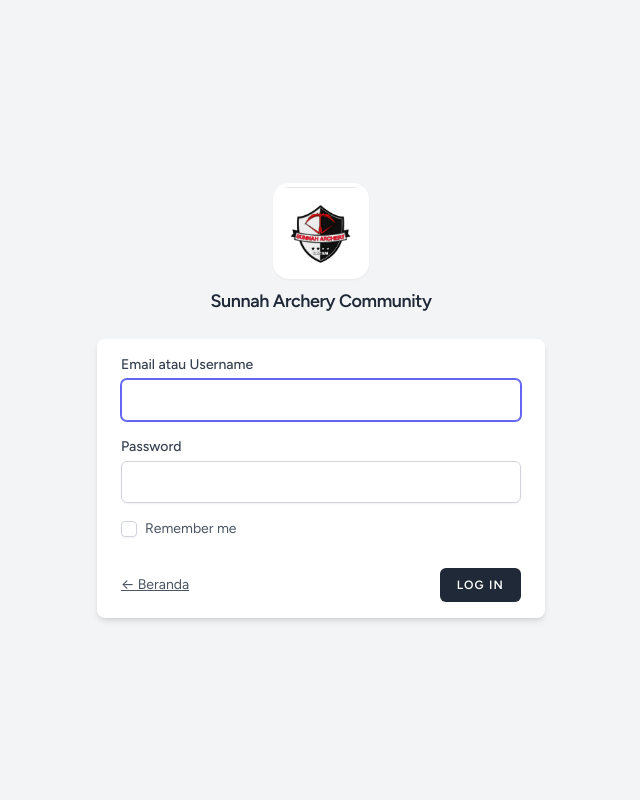
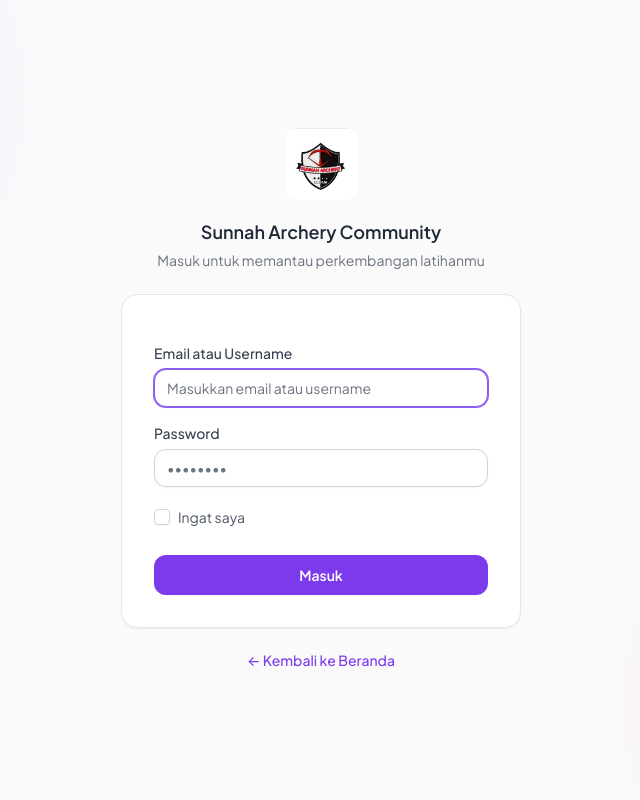
Before and after one commit to ditaaflaha/SAC, a Laravel app: page /login in a window 1280 px wide. Shown: the whole page, without its empty margins (319-959 px from the left). Run offline with Laravel 12, Linux system fonts and the light colour scheme; style sheets or scripts are compiled from the project's sources.

Commit message:
Rapikan tampilan halaman login dan perkecil logo

```diff
--- a/resources/views/auth/login.blade.php
+++ b/resources/views/auth/login.blade.php
@@ -2,44 +2,53 @@
     <!-- Session Status -->
     <x-auth-session-status class="mb-4" :status="session('status')" />
 
-    <form method="POST" action="{{ route('login') }}">
+    <form method="POST" action="{{ route('login') }}" class="space-y-4">
         @csrf
 
         <!-- Email atau Username -->
         <div>
-            <x-input-label for="login" value="Email atau Username" />
-            <x-text-input id="login" class="block mt-1 w-full" type="text" name="login" :value="old('login')" required autofocus autocomplete="username" />
-            <x-input-error :messages="$errors->get('login')" class="mt-2" />
+            <x-input-label for="login" value="Email atau Username" class="text-gray-700 font-medium" />
+            <x-text-input id="login"
+                          class="block mt-1.5 w-full border-gray-300 focus:border-primary-500 focus:ring-primary-500 rounded-xl"
+                          type="text"
+                          name="login"
+                          :value="old('login')"
+                          placeholder="Masukkan email atau username"
+                          required
+                          autofocus
+                          autocomplete="username" />
+            <x-input-error :messages="$errors->get('login')" class="mt-1.5" />
         </div>
 
         <!-- Password -->
-        <div class="mt-4">
-            <x-input-label for="password" :value="__('Password')" />
-
-            <x-text-input id="password" class="block mt-1 w-full"
-                            type="password"
-                            name="password"
-                            required autocomplete="current-password" />
-
-            <x-input-error :messages="$errors->get('password')" class="mt-2" />
+        <div>
+            <x-input-label for="password" value="Password" class="text-gray-700 font-medium" />
+            <x-text-input id="password"
+                          class="block mt-1.5 w-full border-gray-300 focus:border-primary-500 focus:ring-primary-500 rounded-xl"
+                          type="password"
+                          name="password"
+                          placeholder="••••••••"
+                          required
+                          autocomplete="current-password" />
+            <x-input-error :messages="$errors->get('password')" class="mt-1.5" />
         </div>
 
-        <!-- Remember Me -->
-        <div class="block mt-4">
-            <label for="remember_me" class="inline-flex items-center">
-                <input id="remember_me" type="checkbox" class="rounded border-gray-300 text-emerald-600 shadow-sm focus:ring-emerald-500" name="remember">
-                <span class="ms-2 text-sm text-gray-600">{{ __('Remember me') }}</span>
+        <!-- Ingat saya -->
+        <div class="pt-1">
+            <label for="remember_me" class="inline-flex items-center cursor-pointer">
+                <input id="remember_me"
+                       type="checkbox"
+                       class="rounded border-gray-300 text-primary-600 shadow-sm focus:ring-primary-500"
+                       name="remember">
+                <span class="ms-2 text-sm text-gray-600">Ingat saya</span>
             </label>
         </div>
 
-        <div class="flex items-center justify-between mt-6">
-            <a class="underline text-sm text-gray-600 hover:text-gray-900 rounded-md focus:outline-none focus:ring-2 focus:ring-offset-2 focus:ring-emerald-500" href="{{ route('beranda') }}">
-                ← Beranda
-            </a>
-
-            <x-primary-button class="ms-3 bg-emerald-600 hover:bg-emerald-700 active:bg-emerald-800">
-                {{ __('Log in') }}
-            </x-primary-button>
+        <div class="pt-2">
+            <button type="submit"
+                    class="w-full py-2.5 px-4 bg-primary-600 hover:bg-primary-700 active:bg-primary-800 text-white font-semibold text-sm rounded-xl shadow-sm transition-colors focus:outline-none focus:ring-2 focus:ring-primary-500 focus:ring-offset-2">
+                Masuk
+            </button>
         </div>
     </form>
 </x-guest-layout>
--- a/resources/views/components/text-input.blade.php
+++ b/resources/views/components/text-input.blade.php
@@ -1,3 +1,3 @@
 @props(['disabled' => false])
 
-<input @disabled($disabled) {{ $attributes->merge(['class' => 'border-gray-300 focus:border-indigo-500 focus:ring-indigo-500 rounded-md shadow-sm']) }}>
+<input @disabled($disabled) {{ $attributes->merge(['class' => 'border-gray-300 focus:border-primary-500 focus:ring-primary-500 rounded-xl shadow-sm text-sm']) }}>
--- a/resources/views/layouts/guest.blade.php
+++ b/resources/views/layouts/guest.blade.php
@@ -5,27 +5,52 @@
         <meta name="viewport" content="width=device-width, initial-scale=1">
         <meta name="csrf-token" content="{{ csrf_token() }}">
 
-        <title>{{ config('app.name', 'Sunnah Archery Community') }}</title>
+        <title>Masuk — {{ config('app.name', 'Sunnah Archery Community') }}</title>
         <link rel="icon" type="image/jpeg" href="{{ asset('images/logo-sac.jpg') }}">
 
         <!-- Fonts -->
-        <link rel="preconnect" href="https://fonts.bunny.net">
-        <link href="https://fonts.bunny.net/css?family=figtree:400,500,600&display=swap" rel="stylesheet" />
+        <link rel="preconnect" href="https://fonts.googleapis.com">
+        <link href="https://fonts.googleapis.com/css2?family=Plus+Jakarta+Sans:wght@400;500;600;700;800&display=swap" rel="stylesheet">
 
         <!-- Scripts -->
         @vite(['resources/css/app.css', 'resources/js/app.js'])
     </head>
-    <body class="font-sans text-gray-900 antialiased">
-        <div class="min-h-screen flex flex-col sm:justify-center items-center pt-6 sm:pt-0 bg-gray-100">
-            <div class="text-center">
-                <a href="/" class="inline-flex flex-col items-center gap-2">
-                    <img src="{{ asset('images/logo-sac.jpg') }}" alt="Sunnah Archery Community" class="w-24 h-24 object-contain rounded-2xl shadow-sm bg-white p-1" />
-                    <span class="font-extrabold text-gray-800 text-lg tracking-tight">Sunnah Archery Community</span>
-                </a>
-            </div>
+    <body class="font-sans text-gray-900 antialiased bg-[#FAFAFB] relative overflow-x-hidden">
+        {{-- Dekorasi lembut lingkaran blur pastel --}}
+        <div class="pointer-events-none fixed inset-0 overflow-hidden z-0">
+            <div class="absolute -top-24 -left-24 w-96 h-96 rounded-full bg-[#EDE9FE] opacity-70 blur-3xl"></div>
+            <div class="absolute -bottom-24 -right-24 w-96 h-96 rounded-full bg-[#FCE7F3] opacity-70 blur-3xl"></div>
+        </div>
 
-            <div class="w-full sm:max-w-md mt-6 px-6 py-4 bg-white shadow-md overflow-hidden sm:rounded-lg">
-                {{ $slot }}
+        <div class="relative z-10 min-h-screen flex items-center justify-center px-4 py-8">
+            <div class="w-full max-w-[400px]">
+                {{-- Logo & Judul --}}
+                <div class="text-center mb-6">
+                    <a href="{{ route('beranda') }}" class="inline-block">
+                        <img src="{{ asset('images/logo-sac.jpg') }}"
+                             alt="Sunnah Archery Community"
+                             class="h-16 md:h-[72px] w-auto mx-auto object-contain rounded-xl" />
+                    </a>
+                    <h1 class="mt-3 font-semibold text-lg text-gray-800">
+                        Sunnah Archery Community
+                    </h1>
+                    <p class="mt-1 text-sm text-gray-500">
+                        Masuk untuk memantau perkembangan latihanmu
+                    </p>
+                </div>
+
+                {{-- Card Form --}}
+                <div class="w-full max-w-md bg-white rounded-2xl shadow-sm border border-[#E5E7EB] p-8">
+                    {{ $slot }}
+                </div>
+
+                {{-- Link Kembali ke Beranda di bawah card --}}
+                <div class="mt-5 text-center">
+                    <a href="{{ route('beranda') }}"
+                       class="inline-flex items-center justify-center text-sm font-medium text-primary-600 hover:text-primary-700 transition-colors">
+                        ← Kembali ke Beranda
+                    </a>
+                </div>
             </div>
         </div>
     </body>
--- a/tailwind.config.js
+++ b/tailwind.config.js
@@ -1,4 +1,5 @@
 import defaultTheme from 'tailwindcss/defaultTheme';
+import colors from 'tailwindcss/colors';
 import forms from '@tailwindcss/forms';
 
 /** @type {import('tailwindcss').Config} */
@@ -11,8 +12,12 @@ export default {
 
     theme: {
         extend: {
+            colors: {
+                primary: colors.violet,
+            },
             fontFamily: {
-                sans: ['Figtree', ...defaultTheme.fontFamily.sans],
+                sans: ['Plus Jakarta Sans', 'Figtree', ...defaultTheme.fontFamily.sans],
+                jakarta: ['Plus Jakarta Sans', ...defaultTheme.fontFamily.sans],
             },
         },
     },
```
